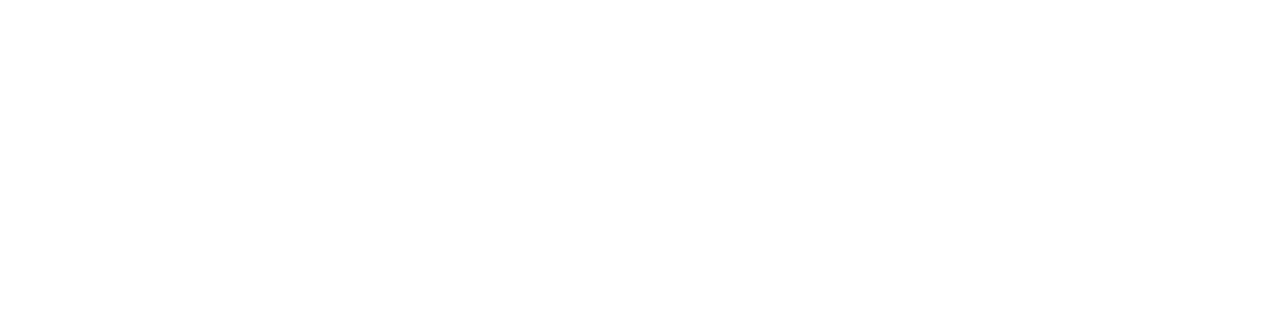
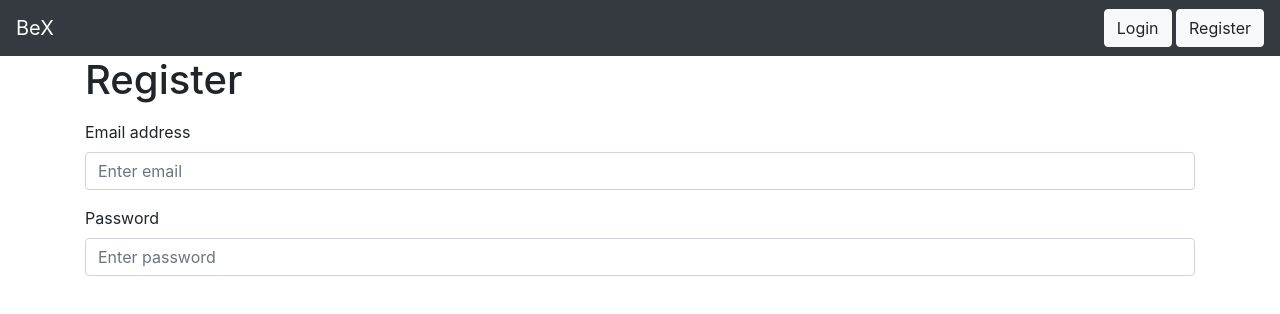
Before and after one commit to subins2000/bex, a React (Create React App) app: page /register in a window 1280 px wide. Shown: the top 314 px of the page. Built offline with nearby package versions, Linux system fonts and the light colour scheme.

Commit message:
Add Register component

```diff
--- a/src/App.js
+++ b/src/App.js
@@ -9,14 +9,16 @@ import 'bootstrap/dist/css/bootstrap.min.css';
 
 import Home from './components/Home.js';
 import Login from './components/Login.js';
+import Register from './components/Register.js';
 
 class App extends Component {
     render() {
         return (
             <Router>
                 <div className="app">
-                    <Route exact path="/" component={Home}/>
-                    <Route exact path="/login" component={Login}/>
+                    <Route exact path="/" component={Home} />
+                    <Route exact path="/login" component={Login} />
+                    <Route exact path="/register" component={Register} />
                 </div>
             </Router>
         );
--- /dev/null
+++ b/src/components/Register.js
@@ -0,0 +1,29 @@
+import React, { Component } from 'react';
+import Header from './partial/Header.js';
+
+class Register extends Component {
+    render() {
+        return (
+            <div>
+                <Header/>
+                <div className="container">
+                    <p>
+                        <h1>Register</h1>
+                    </p>
+                    <form>
+                        <div className="form-group">
+                            <label for="inputEmail">Email address</label>
+                            <input type="email" className="form-control" id="inputEmail" placeholder="Enter email" />
+                        </div>
+                        <div className="form-group">
+                        <label for="inputPassword">Password</label>
+                            <input type="password" className="form-control" id="inputPassword" placeholder="Enter password" />
+                        </div>
+                    </form>
+                </div>
+            </div>
+        );
+    }
+}
+
+export default Register;
```
